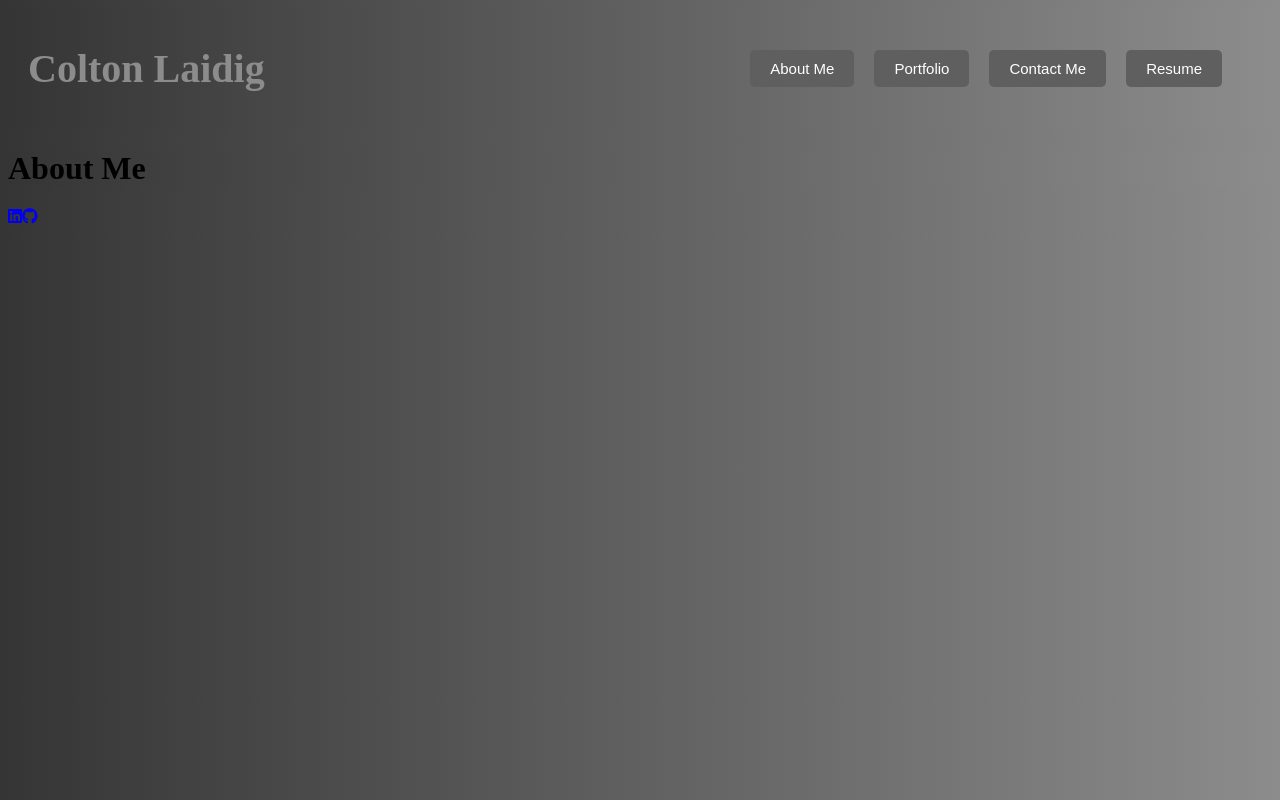
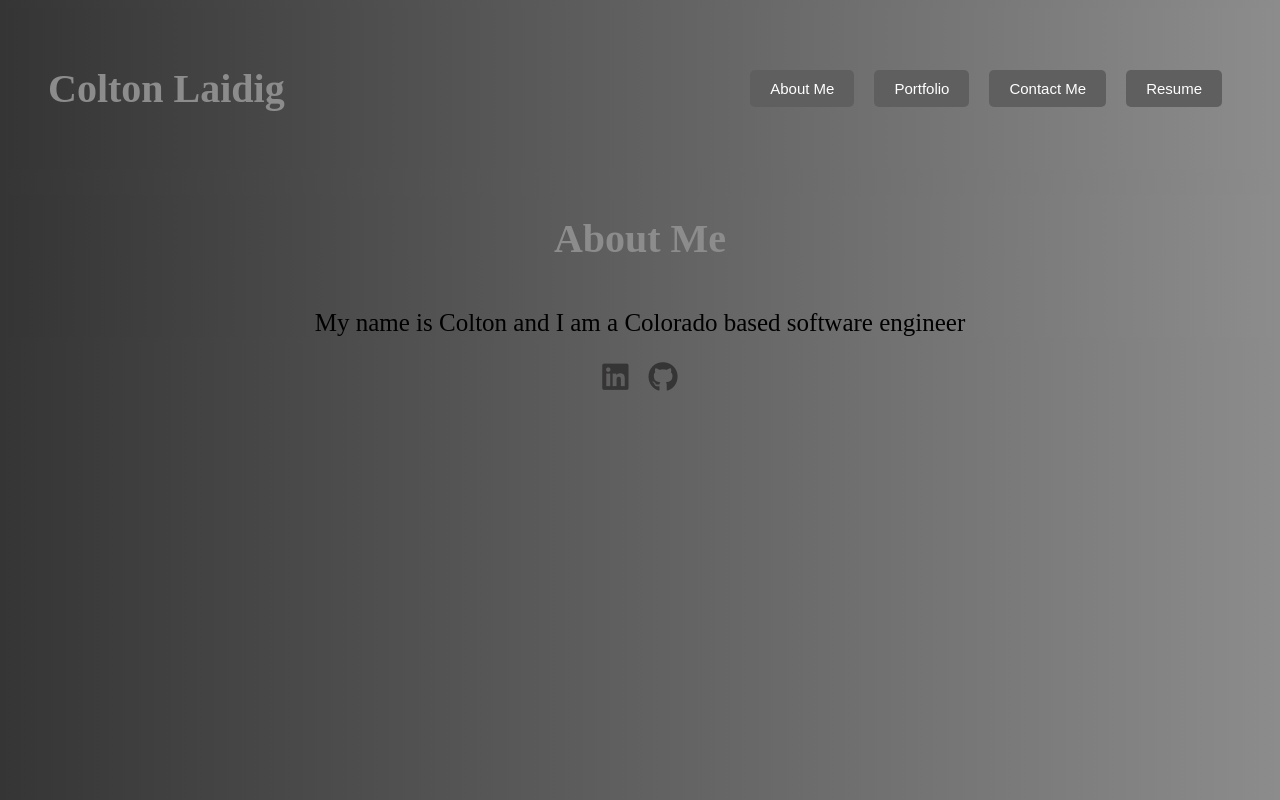
Before and after one commit to coltondane/react-portfolio, a React (Vite) app in the folder Main/: page / in a window 1280 px wide. Built offline with nearby package versions, Linux system fonts and the light colour scheme.

Commit message:
more styling and modularization added for better CSS organization

```diff
--- a/Main/src/pages/AboutMe.jsx
+++ b/Main/src/pages/AboutMe.jsx
@@ -1,10 +1,14 @@
 // imports
+import "../style/AboutMe.css";
 
 // function
 function AboutMe() {
     return (
         <div>
             <h1>About Me</h1>
+            <div className="content">
+                <p> My name is Colton and I am a Colorado based software engineer</p>
+            </div>
         </div>
     )
 }
--- /dev/null
+++ b/Main/src/style/AboutMe.css
@@ -0,0 +1,11 @@
+/* styling for About Me page */
+h1 {
+    color: #8d8c8c;
+    font-size: 40px;
+    padding: 20px;
+    text-align: center;
+}
+.content {
+    text-align: center;
+    font-size: 25px;
+}
--- a/Main/src/style/App.css
+++ b/Main/src/style/App.css
@@ -32,3 +32,17 @@ header {
   .content {
     background-image: linear-gradient(to right, #363535 0%, #8d8c8c 100%);
   }
+
+  footer {
+    text-align: center;
+  }
+
+  footer div {
+    margin-top: 20px;
+  }
+
+  footer i {
+    font-size: 30px;
+    margin: 0 10px;
+    color: #363535;
+  }
```
Also changed, not shown: Main/src/App.jsx (indentation only).
